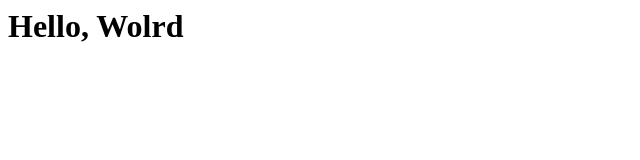
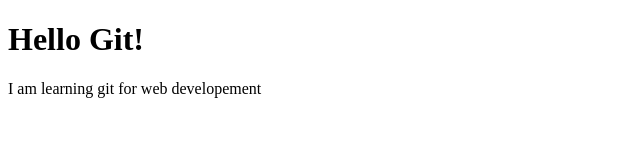
Before and after one commit to vijolouis01/git-practice, a plain HTML site: page index.html in a window 1280 px wide. Shown: the whole page, without its empty margins (0-640 px from the left). Drawn offline with Linux system fonts and the light colour scheme.

Commit message:
Create complete HTML structure

```diff
--- a/index.html
+++ b/index.html
@@ -1 +1,12 @@
-<h1>Hello, Wolrd</h1>
+<!DOCTYPE html>
+<html lang="en">
+<head>
+    <meta charset="UTF-8">
+    <meta name="viewport" content="width=device-width, initial-scale=1.0">
+    <title>My Git Practice</title>
+</head>
+<body>
+    <h1>Hello Git!</h1>
+    <p>I am learning git for web developement</p>
+</body>
+</html>
```
